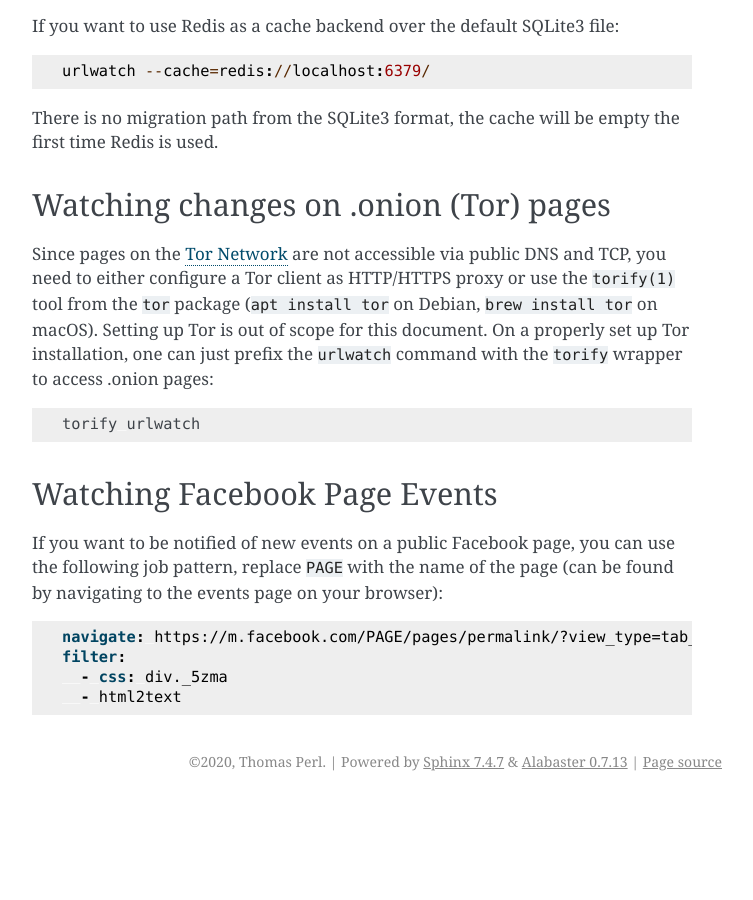
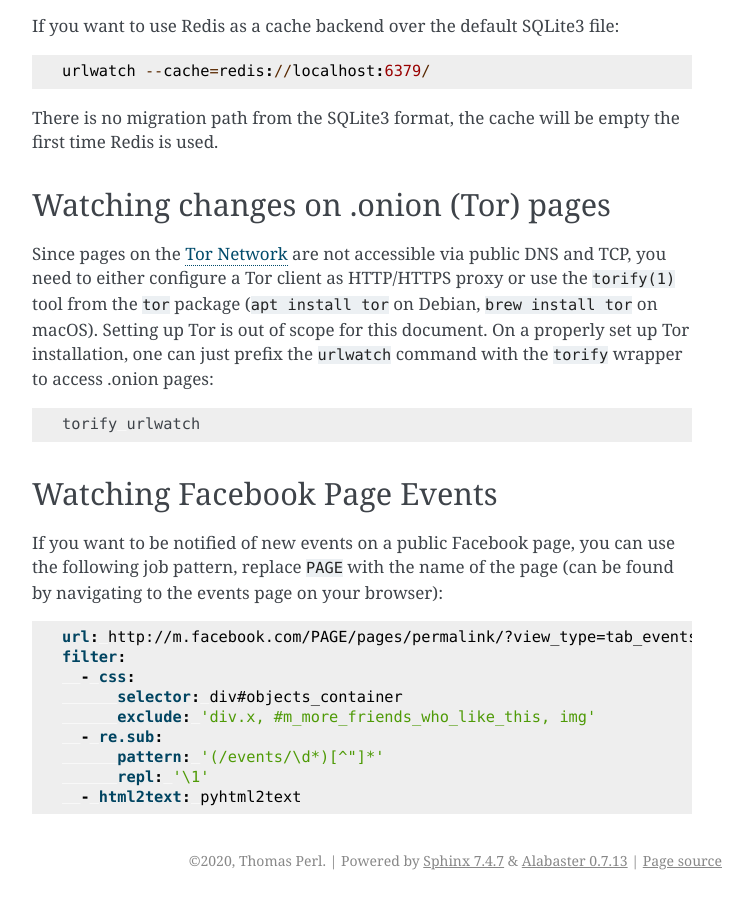
Before and after one commit to thp/urlwatch, a Sphinx documentation site: the page built from docs/source/advanced.rst, in a window 1280 px wide and 900 px high, scrolled down 2866 px. Shown: the whole window, without its empty margins (388-1141 px from the left). Built offline with Sphinx 7.4.7, drawn with Linux system fonts in a browser that asks for light colours; before the commit the page ends 3667 px from its top, so only the background shows below that.

Commit message:
Update Facebook Events recipe

```diff
--- a/docs/source/advanced.rst
+++ b/docs/source/advanced.rst
@@ -184,7 +184,12 @@ page (can be found by navigating to the events page on your browser):
 
 .. code-block:: yaml
 
-   navigate: https://m.facebook.com/PAGE/pages/permalink/?view_type=tab_events
+   url: http://m.facebook.com/PAGE/pages/permalink/?view_type=tab_events
    filter:
-     - css: div._5zma
-     - html2text
+     - css:
+         selector: div#objects_container
+         exclude: 'div.x, #m_more_friends_who_like_this, img'
+     - re.sub:
+         pattern: '(/events/\d*)[^"]*'
+         repl: '\1'
+     - html2text: pyhtml2text
```
